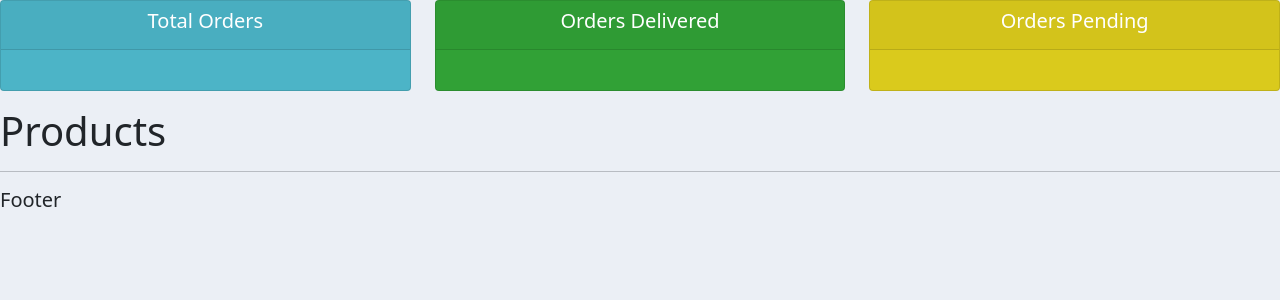
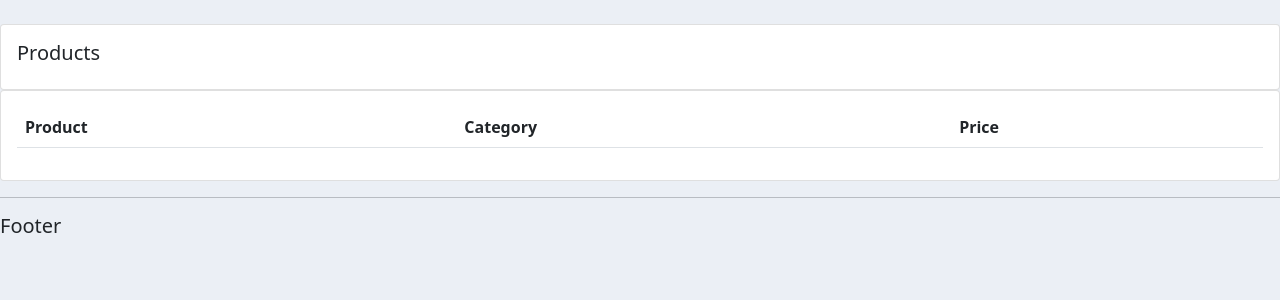
Before and after one commit to Anandhu4456/django-CRM, a Django app: page /products/ in a window 1280 px wide. Shown: the part 56-356 px from the top of the page. Run offline with Django 5.2, Linux system fonts and the light colour scheme; lists and menus that the app fills with data are empty.

Commit message:
added product table

```diff
--- a/crm/accounts/templates/accounts/dashboard.html
+++ b/crm/accounts/templates/accounts/dashboard.html
@@ -1,6 +1,6 @@
 {%extends 'accounts/main.html'%}
-
 {%block content%}
+{%include 'accounts/status.html'%}
 <div class="row">
     <div class="col-md-5">
         <h5>CUSTOMERS:</h5>
--- a/crm/accounts/templates/accounts/main.html
+++ b/crm/accounts/templates/accounts/main.html
@@ -21,8 +21,8 @@
     </style>
 </head>
 <body>
-{%include 'accounts/navbar.html'%}
-    {%include 'accounts/status.html'%}
+    {%include 'accounts/navbar.html'%}
+
     {%block content%}
 
     {%endblock content%}
--- a/crm/accounts/templates/accounts/products.html
+++ b/crm/accounts/templates/accounts/products.html
@@ -1,7 +1,22 @@
 {%extends 'accounts/main.html'%}
 
     {%block content%}
-
-    <h1>Products</h1>
+    <br>
+    <div class="row">
+        <div class="col-md">
+            <div class="card card-body">
+                <h5>Products</h5>
+            </div>
+            <div class="card card-body">
+                <table class="table">
+                    <tr>
+                        <th>Product</th>
+                        <th>Category</th>
+                        <th>Price</th>
+                    </tr>
+                </table>
+            </div>
+        </div>
+    </div>
 
     {%endblock content%}
```
